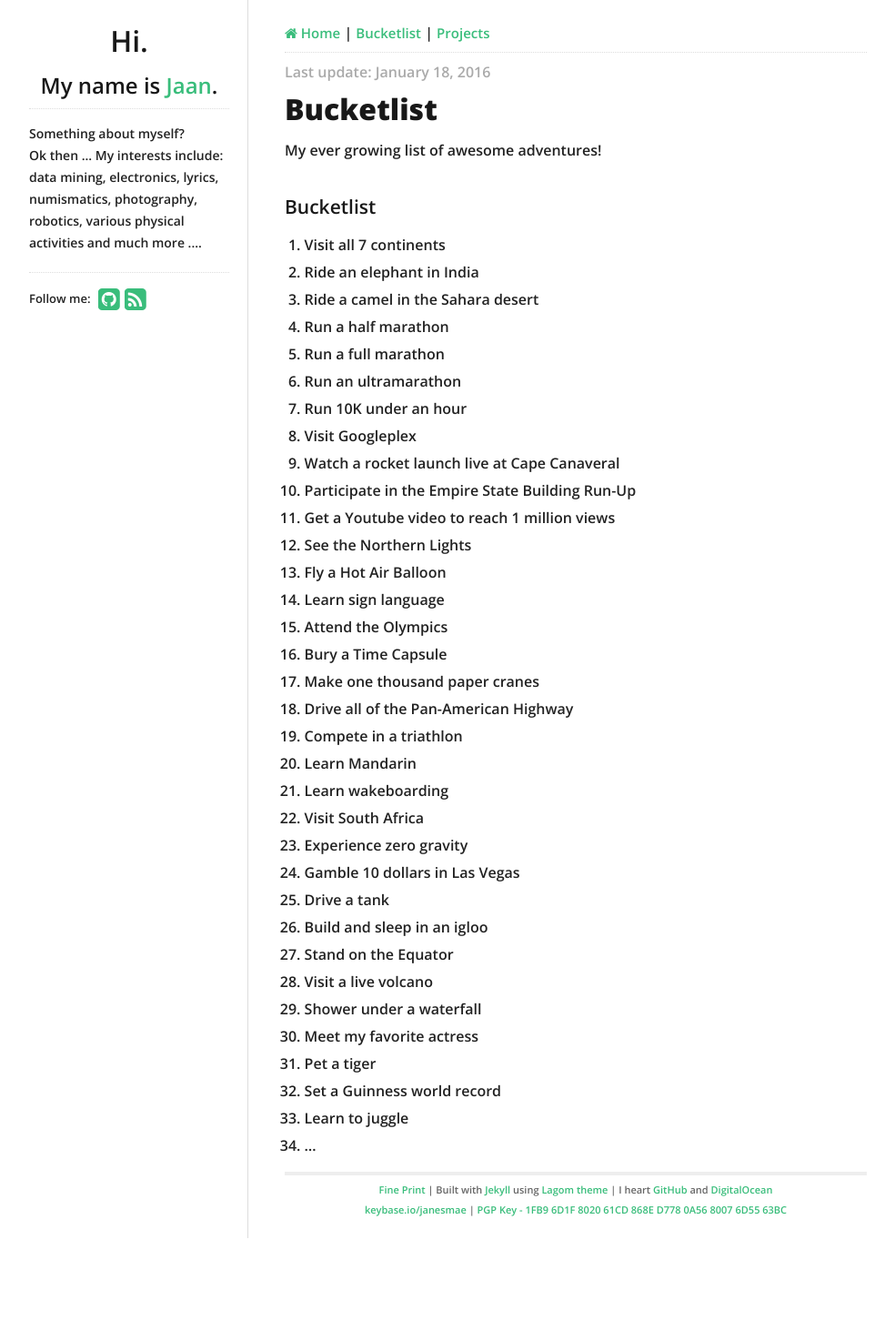
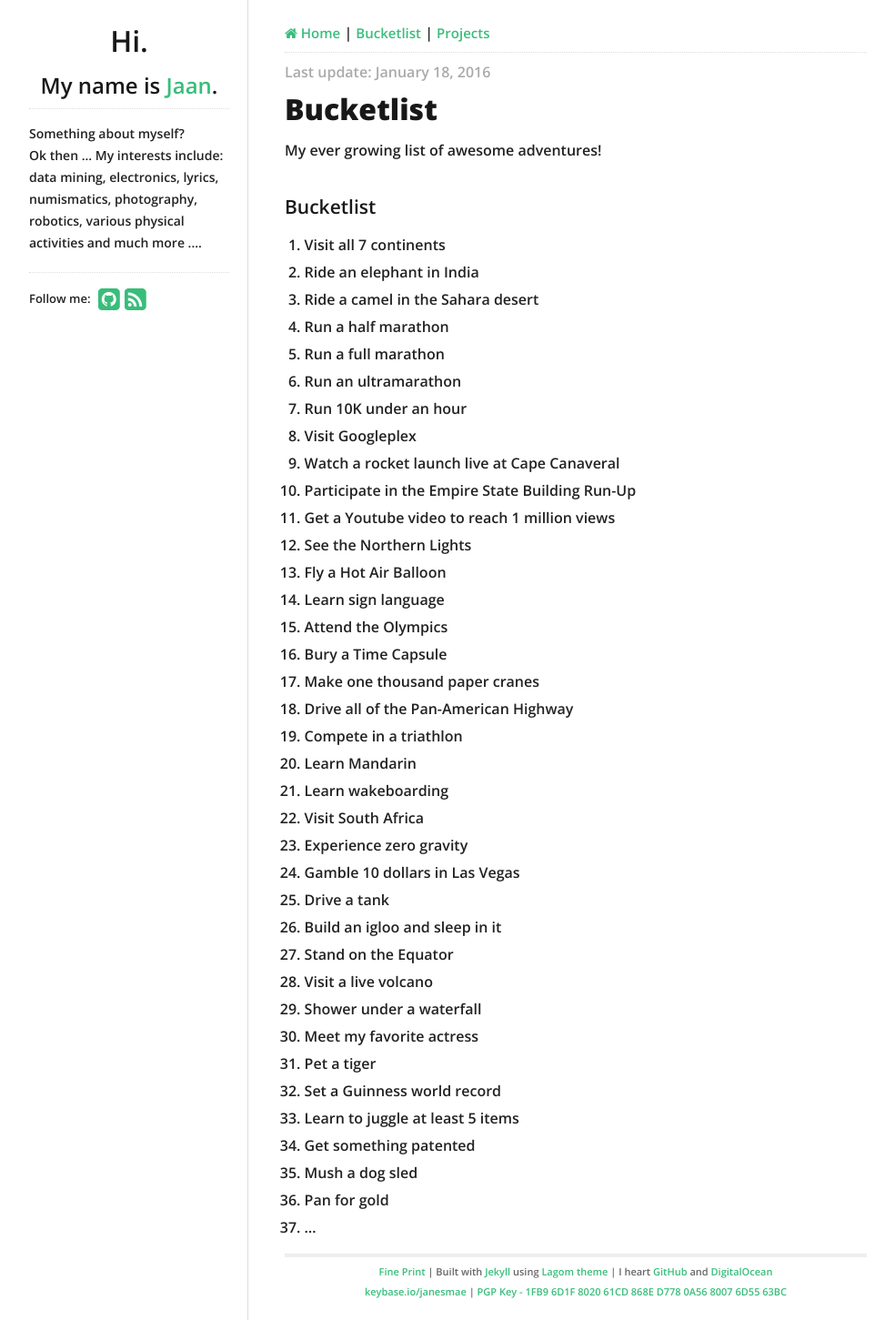
Before and after one commit to janesmae/ye_olde_janesmae.github.io, a Jekyll site: the page built from pages/bucketlist.md, in a window 1280 px wide. Shown: the whole page at 91% size, without its empty margins (138-1122 px from the left). Built offline with Jekyll 4.4.1, drawn with Linux system fonts in a browser that asks for light colours; nearby versions of some CDN libraries; before the commit the page ends 1361 px from its top, so only the background shows below that.

Commit message:
20160201 - Weekly roundup, updated bucketlist

```diff
--- a/_includes/footer.html
+++ b/_includes/footer.html
@@ -2,7 +2,7 @@
     <p>
         <a href="{{ url_base }}/fineprint/">Fine Print</a>
         | Built with <a href="http://jekyllrb.com/" target="_blank">Jekyll</a> using <a href="https://github.com/swanson/lagom" target="_blank">Lagom theme</a>
-        | I heart <a href="http://github.com/" target="_blank">GitHub</a> and <a href="https://www.digitalocean.com/?refcode=5ad365b02db7" target="_blank">DigitalOcean</a>
+        | I heart <a href="http://github.com/" target="_blank">GitHub</a> and <a href="https://m.do.co/c/5ad365b02db7" target="_blank">DigitalOcean</a>
         <br>
         <a href="https://keybase.io/janesmae/" target="_blank">keybase.io/janesmae</a>
         | <a href="http://pgp.mit.edu/pks/lookup?op=get&amp;search=0x0A5680076D5563BC" target="_blank">PGP Key - 1FB9 6D1F 8020 61CD 868E  D778 0A56 8007 6D55 63BC</a>
--- a/pages/bucketlist.md
+++ b/pages/bucketlist.md
@@ -38,12 +38,15 @@ My ever growing list of awesome adventures!
 1. Experience zero gravity
 1. Gamble 10 dollars in Las Vegas
 1. Drive a tank
-1. Build and sleep in an igloo
+1. Build an igloo and sleep in it
 1. Stand on the Equator
 1. Visit a live volcano
 1. Shower under a waterfall
 1. Meet my favorite actress
 1. Pet a tiger
 1. Set a Guinness world record
-1. Learn to juggle
+1. Learn to juggle at least 5 items
+1. Get something patented
+1. Mush a dog sled
+1. Pan for gold
 1. ...
```
Also changed, not shown: _posts/2016-02-01-weekly-roundup-winter-is-almost-over.md (added, +24 -0 lines).
